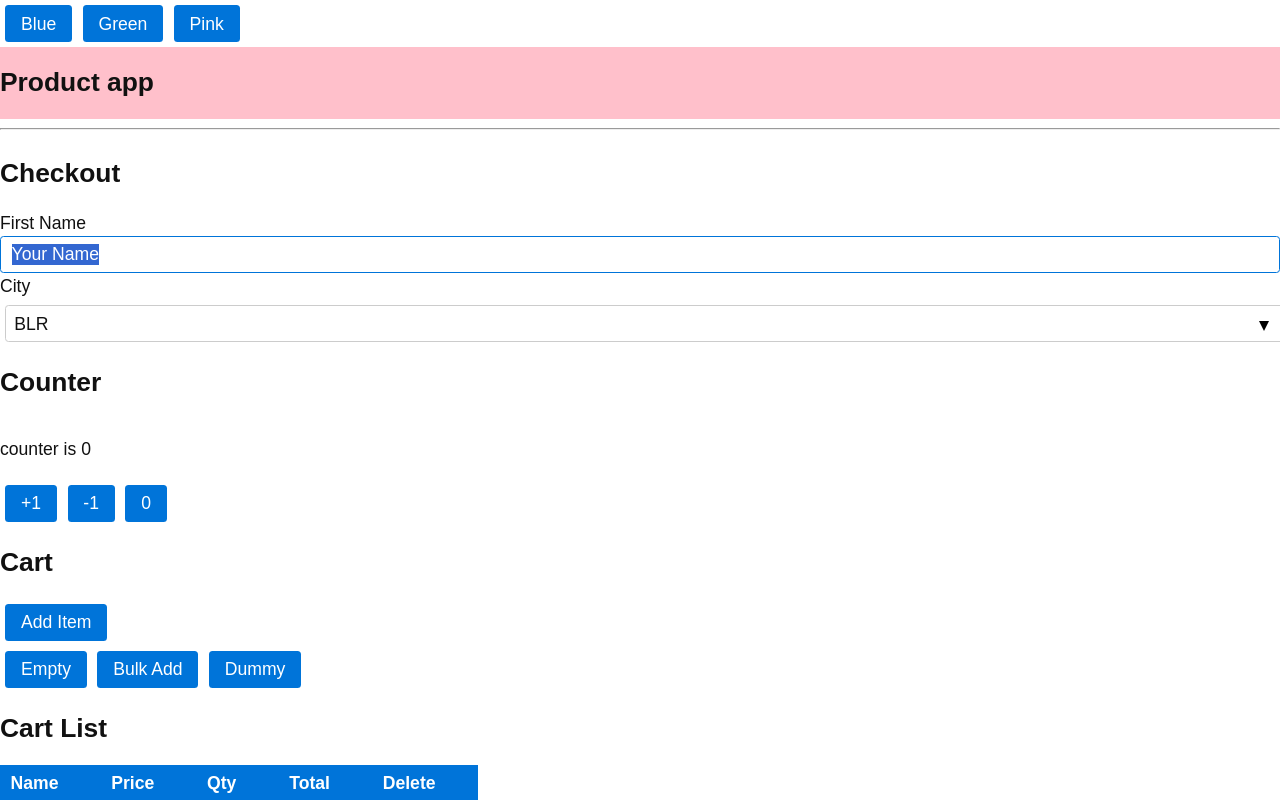
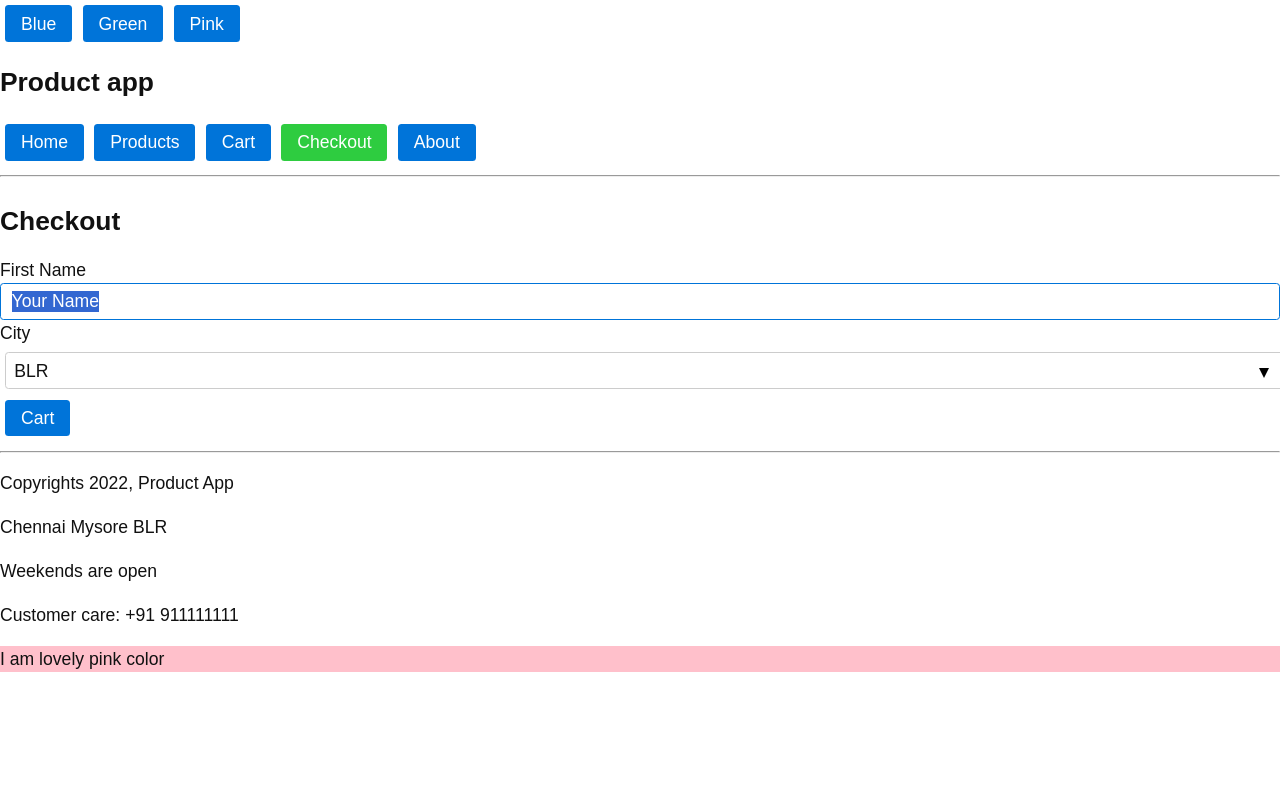
Before and after one commit to nodesense/siemens-react-may-2022, a React (Create React App) app: page /checkout/apply0 in a window 1280 px wide. Shown: the top 800 px of the page. Built offline with nearby package versions, Linux system fonts and the light colour scheme.

Commit message:
route basic

```diff
--- a/package.json
+++ b/package.json
@@ -8,6 +8,7 @@
     "@testing-library/user-event": "^13.5.0",
     "react": "^18.1.0",
     "react-dom": "^18.1.0",
+    "react-router-dom": "^5.3.1",
     "react-scripts": "5.0.1",
     "web-vitals": "^2.1.4"
   },
--- a/src/app/App.js
+++ b/src/app/App.js
@@ -9,6 +9,11 @@ import Cart from './cart/components/Cart';
 import Counter from './components/Counter';
 import Checkout from './cart/components/Checkout';
 import ThemeContext from './contexts/ThemeContext';
+import {BrowserRouter as Router,
+        Route,
+        Redirect,
+        Switch
+} from 'react-router-dom';
 
 
 
@@ -44,6 +49,7 @@ class App extends React.Component {
         // and return virtual dom
         console.log("App render")
         return (
+            <Router>
             <div>
                 <button onClick={this.blueTheme}>Blue</button>
                 <button onClick={this.greenTheme}>Green</button>
@@ -55,11 +61,32 @@ class App extends React.Component {
                 {/* pass data  from parent to child usign props */}
                 <Header title="Product app" />
 
-                <Checkout />
+                {/* Switch picks first match instead of rendering all matches */}
+                <Switch>
+                <Route path="/cart">
+                    <Cart />
+                </Route>
+                <Route path="/checkout/:coupon"
+                        render = { (props) => <Checkout {...props} /> } >
 
-                <Counter />
+                </Route>
+                <Route path="/counter">
+                    <Counter />
+                </Route>
+                <Route path="/old-about">
+                    <Redirect to="/about" />
+                </Route>
+                <Route path="/about">
+                    <p>About page here</p>
+                </Route>
+                <Route path="/" exact>
+                    <p>Home page</p>
+                </Route>
+                <Route path='*'>
+                  <p>  Page you are looking for is not found </p>
+                </Route>
+                </Switch>
 
-                <Cart />
 
                 <Footer title="Product App"
                         year={2022}
@@ -75,6 +102,7 @@ class App extends React.Component {
                 </Footer>
                 </ThemeContext.Provider>
             </div>
+            </Router>
         )
     }
 }
--- a/src/app/cart/components/Checkout.js
+++ b/src/app/cart/components/Checkout.js
@@ -27,8 +27,16 @@ export class Checkout extends Component {
         })
     }
 
+    gotoCart = () => {
+        this.props.history.push("/cart")
+    }
+
     componentDidMount() {
-
+        // routeded params like match, match.params.coupon
+        // history for navigation
+        console.log ("Checkout render ", this.props)
+        const coupon = this.props.match.params.coupon
+        console.log("Coupon", coupon)
         this.firstNameRef.current.focus()
         this.firstNameRef.current.select()
     }
@@ -53,6 +61,8 @@ export class Checkout extends Component {
                  <option value='Pune'>Pune</option>
              </select>
           </form>
+
+          <button onClick={this.gotoCart}>Cart</button>
       </div>
     )
   }
--- a/src/app/components/Header.js
+++ b/src/app/components/Header.js
@@ -1,5 +1,6 @@
 import React, {useContext} from 'react'; // needed if we use jsx in code
 import ThemeContext from '../contexts/ThemeContext';
+import {Link, NavLink} from 'react-router-dom';
 
 // es5 style functional component
 
@@ -8,10 +9,33 @@ function Header(props) {
     // destructring in ES6
     const {title} = props
     // const title = props.title
+    //style={ {background: theme} }
     const theme = useContext(ThemeContext)
     return (
         <div>
-            <h2 style={ {background: theme} }>{title}</h2>
+            <h2 >{title}</h2>
+            <NavLink className="button" to="/" activeClassName='success' exact>
+                Home
+            </NavLink>
+
+            <NavLink className="button" to="/products" activeClassName='success'>
+                Products
+            </NavLink>
+
+
+            <NavLink className="button" to="/cart" activeClassName='success'>
+                Cart
+            </NavLink>
+
+            <NavLink className="button" to="/checkout/apply0" activeClassName='success'>
+                Checkout
+            </NavLink>
+
+
+            <NavLink className="button" to="/about" activeClassName='success'>
+                About
+            </NavLink>
+
             <hr />
         </div>
     )
```
Also changed, not shown: src/app/components/Footer.js (+6 -2 lines), 1 other file (tests, documents, lock files or other folders).
